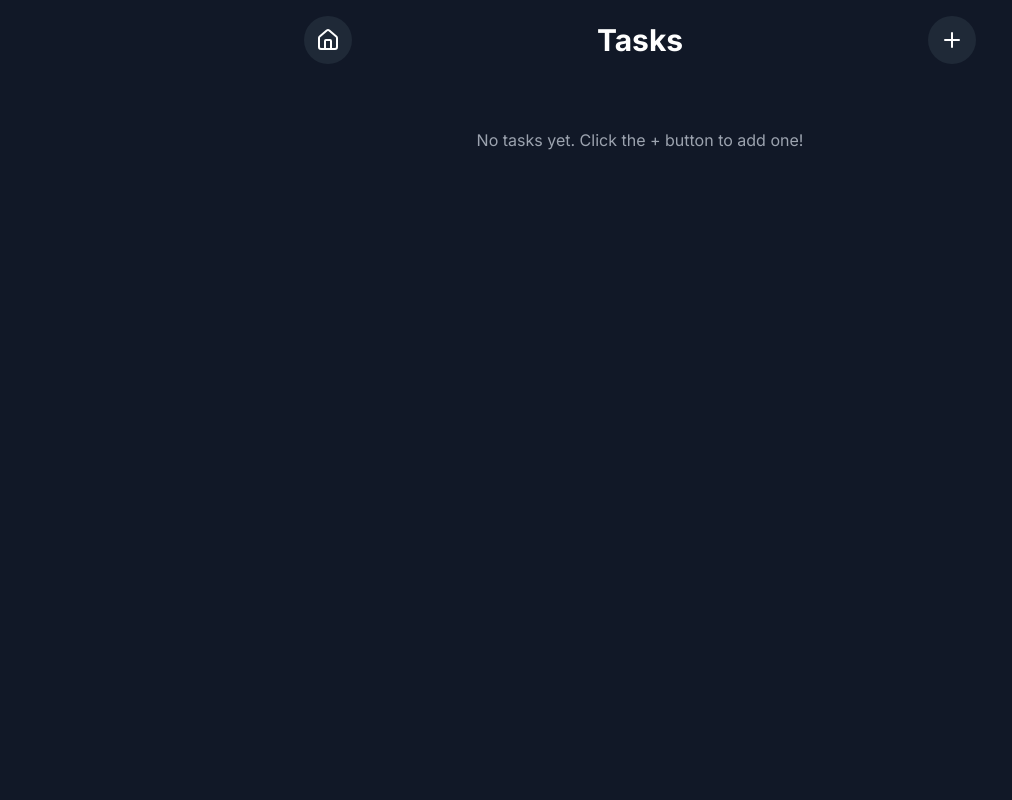
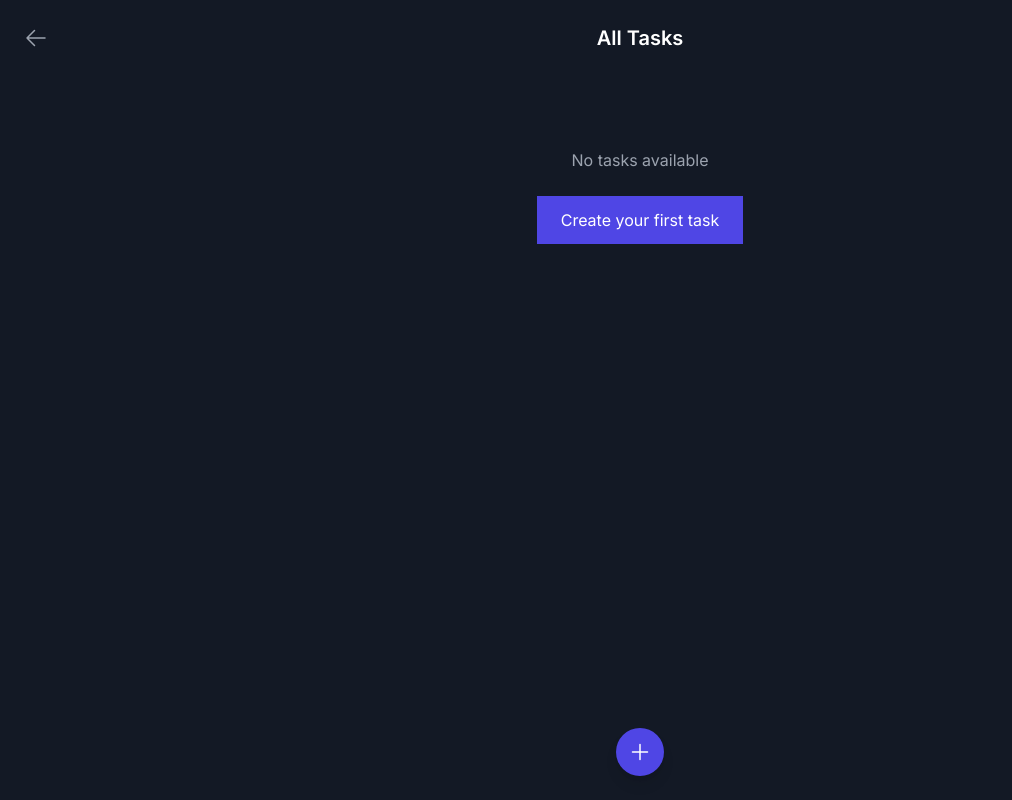
Before and after one commit to kerimsamba/todo-pwa, a Next.js app: page /tasks in a window 1280 px wide. Shown: the whole page, without its empty margins (0-1012 px from the left). Built offline with nearby package versions, Linux system fonts and the light colour scheme.

Commit message:
Add Tasks page to view all tasks

```diff
--- a/src/app/tasks/page.tsx
+++ b/src/app/tasks/page.tsx
@@ -1,38 +1,129 @@
-"use client"
+'use client';
 
-import { useEffect, useState } from "react"
-import Link from "next/link"
-import { Home } from "lucide-react"
-import type { Task } from "@/types/task"
-import { getTasks } from "@/lib/tasks"
-import { TaskList } from "@/components/task-list"
-import { AddTaskDialog } from "@/components/add-task-dialog"
+import { useState, useEffect } from 'react';
+import { useRouter } from 'next/navigation';
 
-export default function TasksPage() {
-  const [tasks, setTasks] = useState<Task[]>([])
+interface Task {
+  id: string;
+  text: string;
+  dueDate: string | null;
+}
+
+export default function Tasks() {
+  const [tasks, setTasks] = useState<Task[]>([]);
+  const [loading, setLoading] = useState(true);
+  const router = useRouter();
 
   useEffect(() => {
-    setTasks(getTasks())
-  }, [])
+    // Load tasks from localStorage
+    const storedTasks = localStorage.getItem('tasks');
+    if (storedTasks) {
+      try {
+        const parsedTasks: Task[] = JSON.parse(storedTasks);
+        setTasks(parsedTasks);
+      } catch (e) {
+        console.error('Error parsing stored tasks:', e);
+      }
+    }
+    setLoading(false);
+  }, []);
 
-  const handleTasksChange = () => {
-    setTasks(getTasks())
-  }
+  const handleDelete = (id: string) => {
+    const updatedTasks = tasks.filter(task => task.id !== id);
+    setTasks(updatedTasks);
+    localStorage.setItem('tasks', JSON.stringify(updatedTasks));
+  };
+
+  const formatDueDate = (dateString: string | null) => {
+    if (!dateString) return 'No due date';
+
+    const date = new Date(dateString);
+    const today = new Date();
+    const tomorrow = new Date();
+    tomorrow.setDate(today.getDate() + 1);
+
+    if (date.toDateString() === today.toDateString()) {
+      return 'Today';
+    } else if (date.toDateString() === tomorrow.toDateString()) {
+      return 'Tomorrow';
+    } else {
+      return date.toLocaleDateString('en-US', {
+        month: 'short',
+        day: 'numeric',
+        year: today.getFullYear() !== date.getFullYear() ? 'numeric' : undefined
+      });
+    }
+  };
 
   return (
-    <main className="min-h-screen bg-gray-900 text-white p-4">
-      <div className="max-w-2xl mx-auto">
-        <div className="flex justify-between items-center mb-8">
-          <Link href="/" className="p-3 bg-gray-800 rounded-full hover:bg-gray-700 transition-colors duration-300">
-            <Home size={24} />
-            <span className="sr-only">Go Home</span>
-          </Link>
-          <h1 className="text-3xl font-bold">Tasks</h1>
-          <AddTaskDialog onTaskAdded={handleTasksChange} />
-        </div>
+    <div className="bg-[#131925] text-white min-h-screen flex flex-col">
+      <header className="p-6 flex justify-between items-center">
+        <button
+          onClick={() => router.push('/')}
+          className="text-gray-400 hover:text-white"
+        >
+          <svg xmlns="http://www.w3.org/2000/svg" fill="none" viewBox="0 0 24 24" strokeWidth={1.5} stroke="currentColor" className="w-6 h-6">
+            <path strokeLinecap="round" strokeLinejoin="round" d="M10.5 19.5L3 12m0 0l7.5-7.5M3 12h18" />
+          </svg>
+        </button>
+        <h1 className="text-xl font-semibold">All Tasks</h1>
+        <div className="w-6"></div> {/* Spacer for alignment */}
+      </header>
 
-        <TaskList tasks={tasks} onTasksChange={handleTasksChange} />
-      </div>
-    </main>
-  )
+      <main className="flex-grow p-6">
+        {loading ? (
+          <div className="animate-pulse flex justify-center">Loading...</div>
+        ) : tasks.length === 0 ? (
+          <div className="text-center mt-12">
+            <p className="text-gray-400 mb-6">No tasks available</p>
+            <button
+              onClick={() => router.push('/new')}
+              className="px-6 py-3 bg-indigo-600 rounded-lg text-white"
+            >
+              Create your first task
+            </button>
+          </div>
+        ) : (
+          <ul className="space-y-4">
+            {tasks.map(task => (
+              <li
+                key={task.id}
+                className="bg-gray-800 rounded-lg p-4 transition-all hover:bg-gray-700"
+              >
+                <div className="flex justify-between items-start">
+                  <div>
+                    <p>{task.text}</p>
+                    {task.dueDate && (
+                      <p className="text-gray-400 text-sm mt-2">
+                        {formatDueDate(task.dueDate)}
+                      </p>
+                    )}
+                  </div>
+                  <button
+                    onClick={() => handleDelete(task.id)}
+                    className="text-gray-400 hover:text-red-500"
+                  >
+                    <svg xmlns="http://www.w3.org/2000/svg" fill="none" viewBox="0 0 24 24" strokeWidth={1.5} stroke="currentColor" className="w-5 h-5">
+                      <path strokeLinecap="round" strokeLinejoin="round" d="M14.74 9l-.346 9m-4.788 0L9.26 9m9.968-3.21c.342.052.682.107 1.022.166m-1.022-.165L18.16 19.673a2.25 2.25 0 01-2.244 2.077H8.084a2.25 2.25 0 01-2.244-2.077L4.772 5.79m14.456 0a48.108 48.108 0 00-3.478-.397m-12 .562c.34-.059.68-.114 1.022-.165m0 0a48.11 48.11 0 013.478-.397m7.5 0v-.916c0-1.18-.91-2.164-2.09-2.201a51.964 51.964 0 00-3.32 0c-1.18.037-2.09 1.022-2.09 2.201v.916m7.5 0a48.667 48.667 0 00-7.5 0" />
+                    </svg>
+                  </button>
+                </div>
+              </li>
+            ))}
+          </ul>
+        )}
+      </main>
+
+      <footer className="p-6 flex justify-center">
+        <button
+          onClick={() => router.push('/new')}
+          className="w-12 h-12 flex items-center justify-center bg-indigo-600 rounded-full shadow-lg"
+        >
+          <svg xmlns="http://www.w3.org/2000/svg" fill="none" viewBox="0 0 24 24" strokeWidth={1.5} stroke="currentColor" className="w-6 h-6">
+            <path strokeLinecap="round" strokeLinejoin="round" d="M12 4.5v15m7.5-7.5h-15" />
+          </svg>
+        </button>
+      </footer>
+    </div>
+  );
 }
```
